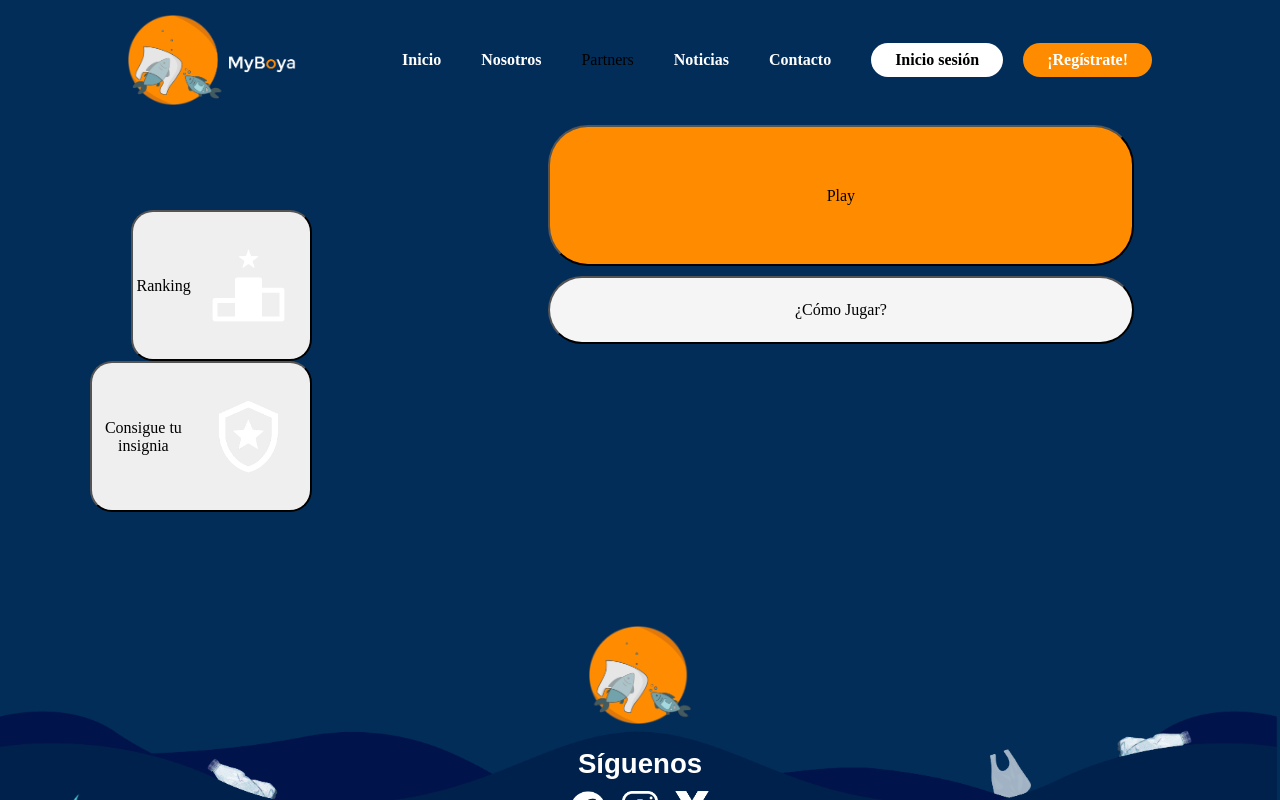
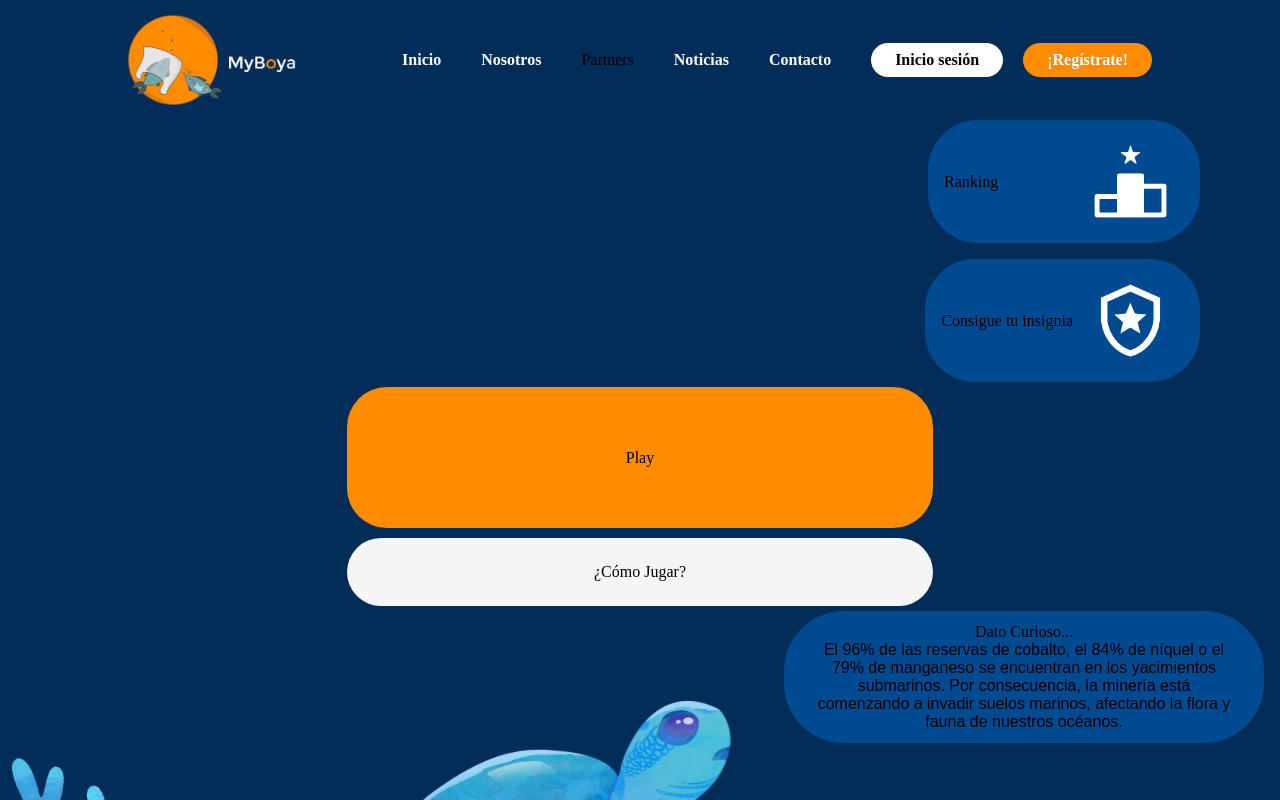
Before and after one commit to dsereycamus/Proyecto-MyBoya, a React (Vite) app in the folder myboya-project/: page /playground in a window 1280 px wide. Shown: the top 800 px of the page. Built offline with nearby package versions, Linux system fonts and the light colour scheme; a web font is replaced by a local one.

Commit message:
inicioquiz avanzado

```diff
--- a/myboya-project/src/components/InicioQuiz/InicioQuiz.css
+++ b/myboya-project/src/components/InicioQuiz/InicioQuiz.css
@@ -8,20 +8,20 @@ body {
 }
 
 .container{
+    display: flex;
     background-color: #032D59;
     padding: none;
-
+    flex-direction: column;
 
 }
 .InicioQuiz {
     display: flex;
     flex-direction: column;
+    justify-content: center;
     align-items: center;
-    width: 80%;
 
 
 }
-
 
 .btn{
     text-align: center;
@@ -33,6 +33,7 @@ body {
 }
 .btnplay, .btnwho {
     margin: 5px;
+    border: none;
 }
 
 .insignia img, .ranking img{
@@ -61,6 +62,7 @@ body {
     align-items: center;
     color: black;
 
+
 }
 
 
@@ -71,26 +73,18 @@ body {
     justify-content: right;
     align-items: end;
     text-align: center;
-    margin: 90px;
+    gap: 1rem;
+    padding-right: 5rem;
 }
 
+
+
 .ranking {
-    display: flex;
-    justify-content: center;
-    align-items: center;
-    flex-direction: row;
-    border-radius: 22px;
-    padding: 1em 0.25em;
 
 }
 
 .insignia {
-    display: flex;
-    justify-content: center;
-    align-items: center;
-    flex-direction: row;
-    border-radius: 22px;
-    padding: 1em 0.25em;
+
 }
 
 .ranking img{
@@ -102,3 +96,52 @@ body {
     width: 75px;
     height: 75px;
 }
+
+.ranking-insignia{
+    display: flex;
+    align-items: center;
+    justify-content: space-between;
+    background-color: rgba(0, 78, 151, 0.9);
+    padding: 0.25em 0.75em;
+    border-radius: 50px;
+    border: none;
+    min-width: 17rem;
+    padding-left: 1em;
+
+}
+.datocurioso-contenedor{
+    display: flex;
+    flex-direction: column;
+    padding-right: 1rem;
+
+}
+
+.datocurioso {
+    background-color: rgba(0, 78, 151, 0.9);
+    width: 30rem;
+    padding: 0.750em 1.75em;
+    border-radius: 60px;
+    text-align: center;
+    align-self: flex-end;
+    position: relative;
+}
+.datocurioso::before{
+    content: "";
+    width: 380px;
+    height: 380px;
+    position: absolute;
+    background: no-repeat center/100% url(../../assets/Images/tortuga.png);
+    left: -90%;
+    top: 65%;
+    animation: tortuga 3s ease-in-out infinite;
+}
+@keyframes tortuga{
+    50%{
+        transform: rotateZ(-4deg);
+    }
+}
+
+.datocurioso-contenedor > img{
+    width: 60%;
+    max-width: 800px;
+}
--- a/myboya-project/src/components/InicioQuiz/InicioQuiz.jsx
+++ b/myboya-project/src/components/InicioQuiz/InicioQuiz.jsx
@@ -2,28 +2,37 @@
 import "./InicioQuiz.css"
 import foto_ranking from "../../assets/Icons/ranking.png"
 import foto_insignia from "../../assets/Icons/insignia.png"
-
-
+import foto_olas from "../../assets/Icons/ola+algas.png"
 
 const InicioQuiz = () => {
     return (
+    <>
         <div className="container">
-            <aside className="rank">
-                <button className="ranking">Ranking <img src={foto_ranking} alt="icono del ranking" /></button>
-                <button className="insignia">Consigue tu insignia<img src={foto_insignia} alt="icono de la insignia" /></button>
-            </aside>
-
-            <section className="InicioQuiz">
+            <div className="rank">
+                <button className="ranking ranking-insignia">Ranking <img src={foto_ranking} alt="icono del ranking" /></button>
+                <button className="insignia ranking-insignia">Consigue tu insignia<img src={foto_insignia} alt="icono de la insignia" /></button>
+            </div>
+        </div>
+        <div>
+            <div className="InicioQuiz">
                 <div>
                     <button className="btnplay">Play</button>
                 </div>
                 <div>
                     <button className="btnwho">¿Cómo Jugar?</button>
                 </div>
-            </section>
-
-
             </div>
+        </div>
+        <aside className="datocurioso-contenedor">
+            <div className="datocurioso">
+                <h2>Dato Curioso...</h2>
+                <p>El 96% de las reservas de cobalto, el 84% de níquel o el 79%
+de manganeso se encuentran en los yacimientos submarinos.
+Por consecuencia, la minería está comenzando a invadir suelos marinos, afectando la flora y fauna de nuestros océanos.</p>
+            </div>
+            <img src={foto_olas} alt="fondo olas"/>
+        </aside>
+    </>
     );
 }
 
```
Also changed, not shown: myboya-project/src/assets/Icons/ola+algas.png (added). Lines whose indentation alone changed are shown as unchanged.
